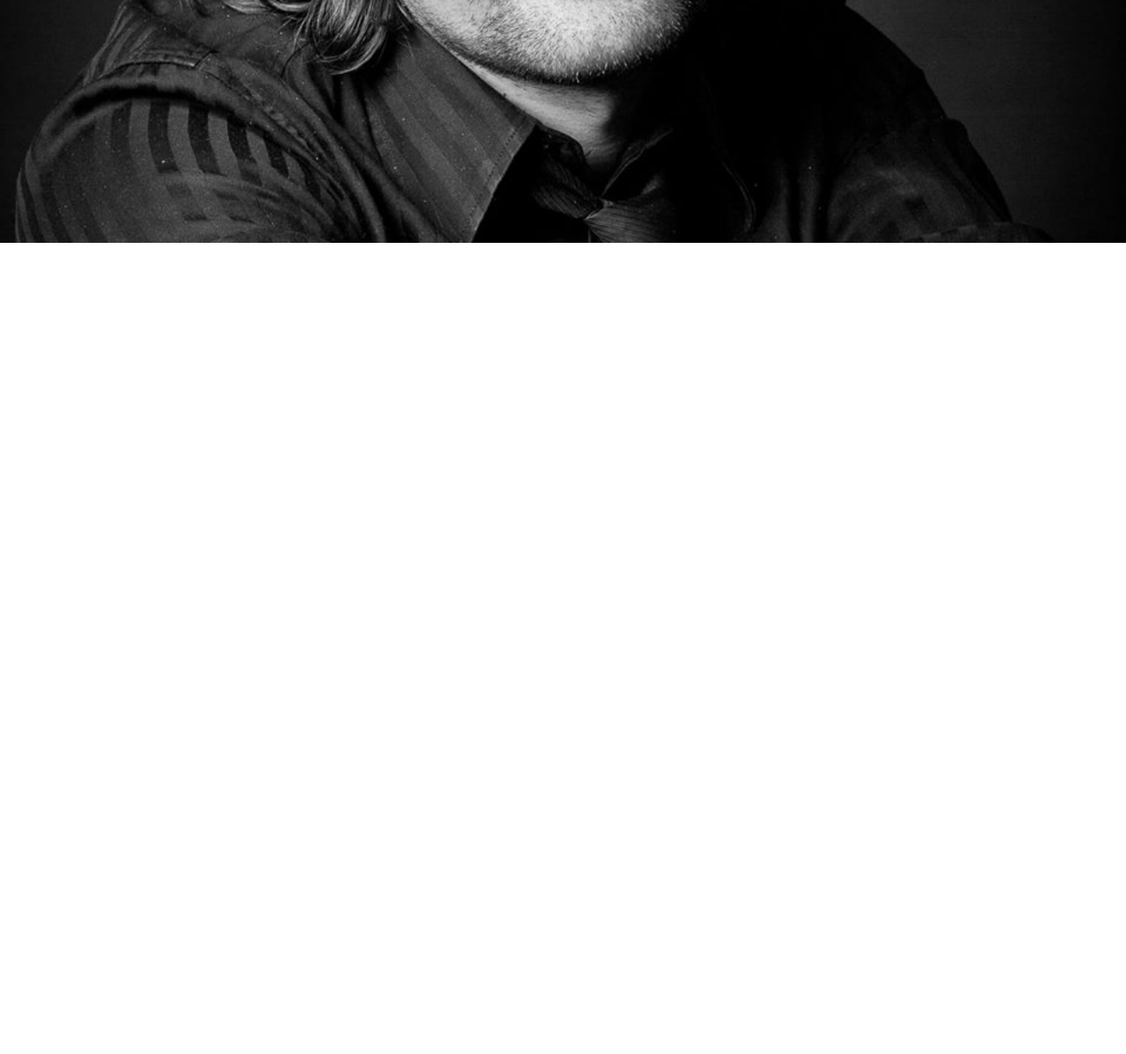
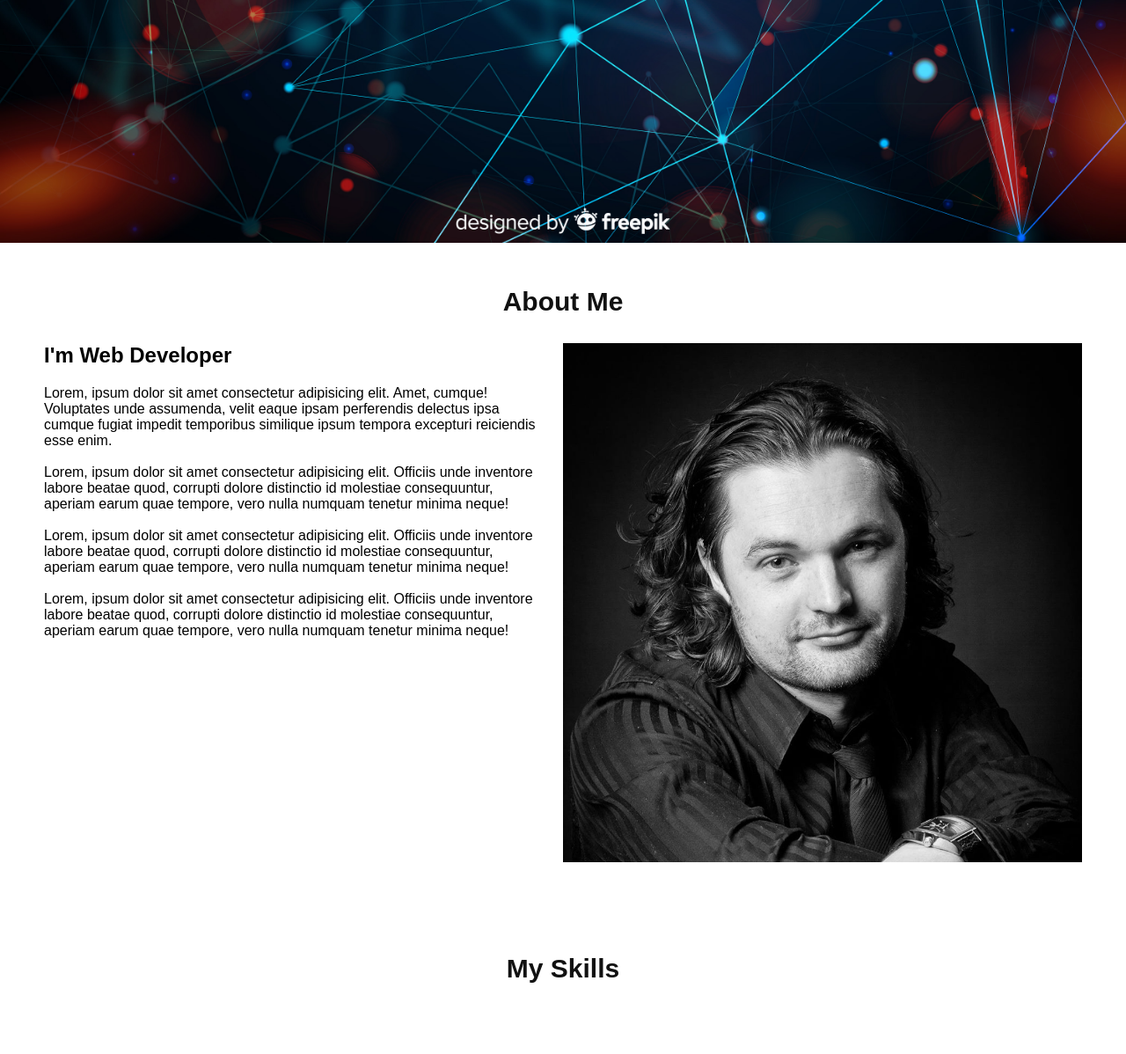
Before and after one commit to aleksandrsg/my-pesonal-webpage, a plain HTML site: page index.html in a window 1280 px wide. Shown: the part 524-1722 px from the top of the page at 88% size. Before the commit the page ends 800 px from the top, so only its background shows below. Drawn offline with Linux system fonts and the light colour scheme.

Commit message:
About Me Section

```diff
--- a/index.html
+++ b/index.html
@@ -24,5 +24,37 @@
         <a href="#" class="btn">About Me</a>
         </div>
     </section>
+    <section class="about">
+        <div class="heading">
+            <h2>About Me</h2>
+        </div>
+        <div class="content">
+             <div class="contentBx w50">
+             <h3>I'm Web Developer</h3>
+             <p>Lorem, ipsum dolor sit amet consectetur adipisicing elit. Amet, cumque! Voluptates unde assumenda,
+             velit eaque ipsam perferendis delectus ipsa cumque fugiat impedit temporibus similique ipsum tempora excepturi reiciendis esse enim.</p>
+             <br>
+             <p>Lorem, ipsum dolor sit amet consectetur adipisicing elit. Officiis unde inventore labore beatae quod, corrupti dolore distinctio id molestiae consequuntur, aperiam earum quae tempore, vero nulla numquam tenetur minima neque!</p>
+             <br>
+             <p>Lorem, ipsum dolor sit amet consectetur adipisicing elit. Officiis unde inventore labore beatae quod, corrupti dolore distinctio id molestiae consequuntur, aperiam earum quae tempore, vero nulla numquam tenetur minima neque!</p>
+             <br>
+             <p>Lorem, ipsum dolor sit amet consectetur adipisicing elit. Officiis unde inventore labore beatae quod, corrupti dolore distinctio id molestiae consequuntur, aperiam earum quae tempore, vero nulla numquam tenetur minima neque!</p>
+            </div>
+            <div class="w50">
+                <img src="images/foto.jpg" alt="myfoto" class="img">
+            </div>
+        </div>
+    </section>
+    <section class="skills">
+        <div class="heading">
+            <h2>My Skills</h2>
+        </div>
+    </section>
+    <script type="text/javascript">
+    window.addEventListener('scroll', function(){
+        var header = document.querySelector('header');
+        header.classList.toggle('sticky', window.scrollY > 0);
+    });
+    </script>
 </body>
 </html>
--- a/style.css
+++ b/style.css
@@ -7,13 +7,13 @@
     font-family: 'Popins', sans-serif;
 }
 section{
-    padding: 100px;
+    padding: 50px;
 }
 
 .banner {
     position: relative;
     min-height: 100vh;
-    background: url(images/foto.jpg);
+    background: url(images/2927262.jpg);
     background-position: right;
     background-size: cover;
     background-repeat: no-repeat;
@@ -64,6 +64,13 @@ header {
     display: flex;
     align-items: center;
     justify-content: space-between;
+    transition: 0.5s;
+}
+
+header.sticky {
+    background: #fff;
+    padding: 20px 100px;
+    box-shadow: 0 5px 20px rgba(0,0,0,0.1)
 }
 
 header .logo {
@@ -73,6 +80,10 @@ header .logo {
     text-decoration: none;
     letter-spacing: 2px;
     font-weight: 700;
+}
+
+header.sticky .logo{
+ color: #111;
 }
 
 header ul {
@@ -92,3 +103,41 @@ header ul li a{
     color: #fff;
     text-decoration: none;
 }
+
+header.sticky ul li a{
+    color: #111;
+}
+/* About Me Section */
+
+.heading {
+    width: 100%;
+    text-align: center;
+    margin-bottom: 30px;
+    color: #111;
+}
+
+.heading h2 {
+    font-weight: 600;
+    font-size: 30px;
+}
+
+.content {
+    display: flex;
+    justify-content: space-between;
+}
+.contentBx{
+    padding-right: 30px;
+}
+
+.contentBx h3 {
+ font-size: 24px;
+ margin-bottom: 20px;
+}
+
+.w50{
+    min-width: 50%;
+}
+
+img {
+    max-width: 100%;
+}
```
Also changed, not shown: images/2927262.jpg (added).
